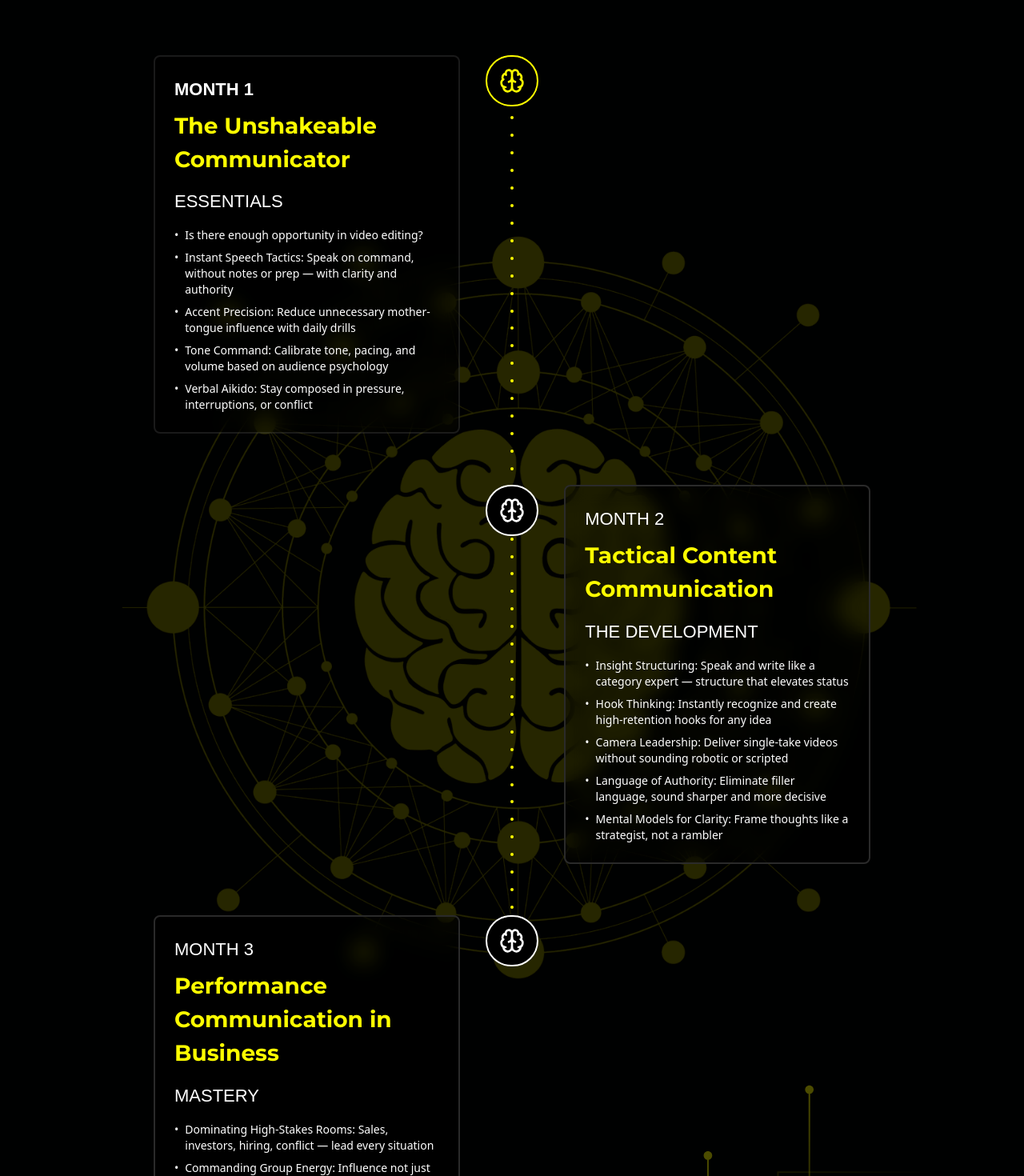
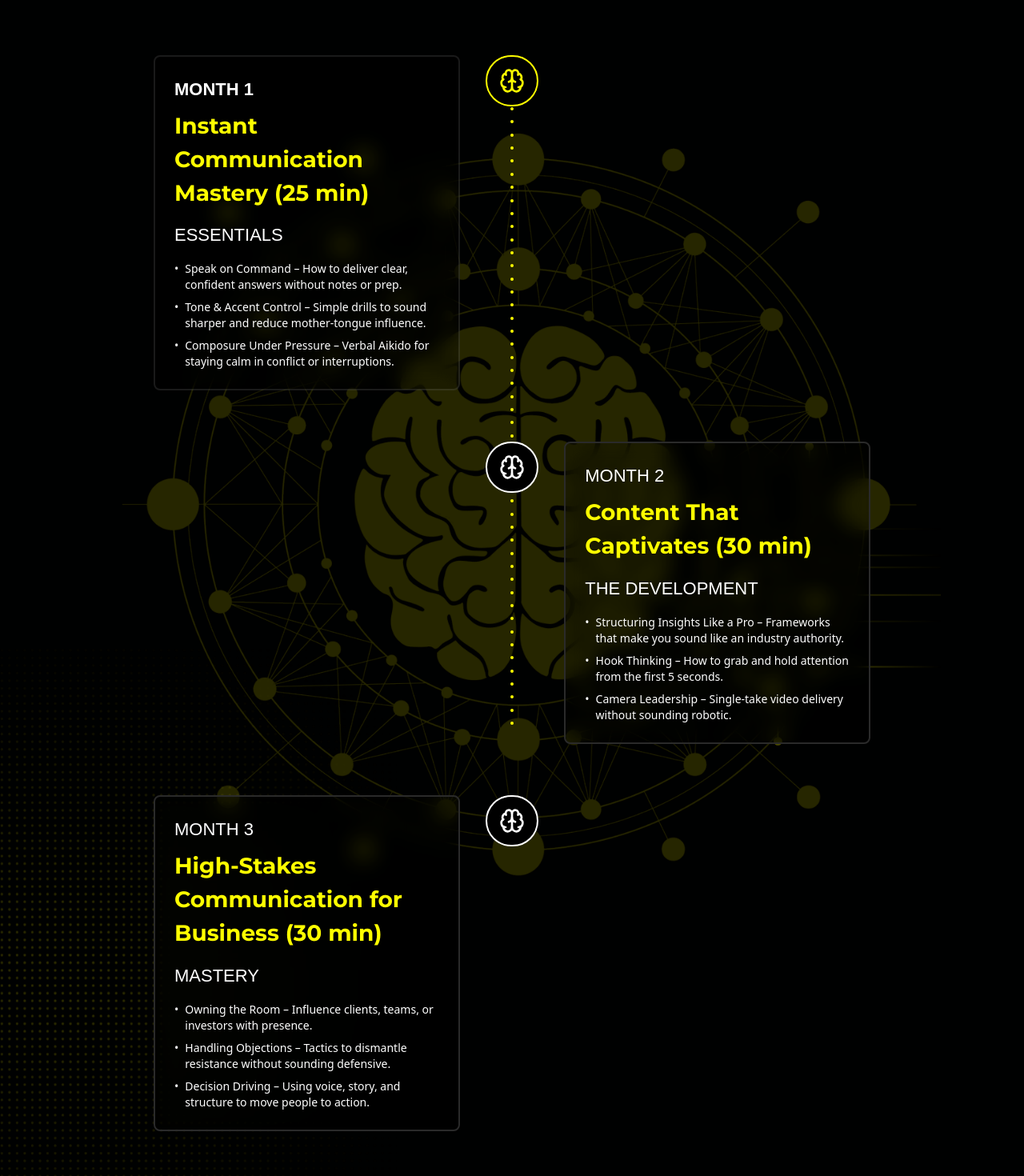
Before and after one commit to yapcapitalist/YC, a React (Vite) app: page /webinar in a window 1280 px wide. Shown: the part 1000-2470 px from the top of the page at 80% size. Built offline with nearby package versions, Linux system fonts and the light colour scheme; a web font is replaced by a local one.

Commit message:
latest curriculum

```diff
--- a/src/components/Webinar/WebCurriculum.jsx
+++ b/src/components/Webinar/WebCurriculum.jsx
@@ -179,30 +179,30 @@ export default function Component() {
           <div className=" sm:w-1/2 w-full pr-0 sm:pr-8">
             <div className="w-[260px] sm:w-auto bg-black/20 border-2 border-[#2a2a2a] backdrop-blur-md p-6 rounded-lg border border-white/10">
               <p className="!font-semibold mb-2">MONTH 1</p>
-              <h2 className="font-bold !text-[#fefe00] !text-[14px] sm:!text-[28px] mb-4">The Unshakeable Communicator</h2>
+              <h2 className="font-bold !text-[#fefe00] !text-[14px] sm:!text-[28px] mb-4">Instant Communication Mastery (25 min)</h2>
               <p className="text-gray-400 text-sm mb-4">ESSENTIALS</p>
 
               <ul className="space-y-2 text-sm">
                 <li className="flex items-start">
                   <span className=" mr-2">•</span>
-                  <span>Is there enough opportunity in video editing?</span>
+                  <span>Speak on Command – How to deliver clear, confident answers without notes or prep.</span>
                 </li>
                 <li className="flex items-start">
                   <span className=" mr-2">•</span>
-                  <span>Instant Speech Tactics: Speak on command, without notes or prep — with clarity and authority</span>
+                  <span>Tone & Accent Control – Simple drills to sound sharper and reduce mother-tongue influence.</span>
                 </li>
                 <li className="flex items-start">
                   <span className=" mr-2">•</span>
-                  <span>Accent Precision: Reduce unnecessary mother-tongue influence with daily drills</span>
+                  <span>Composure Under Pressure – Verbal Aikido for staying calm in conflict or interruptions.</span>
                 </li>
-                <li className="flex items-start">
+                {/* <li className="flex items-start">
                   <span className=" mr-2">•</span>
                   <span>Tone Command: Calibrate tone, pacing, and volume based on audience psychology</span>
                 </li>
                 <li className="flex items-start">
                   <span className=" mr-2">•</span>
                   <span>Verbal Aikido: Stay composed in pressure, interruptions, or conflict</span>
-                </li>
+                </li> */}
                 {/* <li className="flex items-start">
                   <span className=" mr-2">•</span>
                   <span>Gestures & Body Language That Signal Authority</span>
@@ -229,30 +229,30 @@ export default function Component() {
           <div className="sm:w-1/2 w-full pl-0 sm:pl-8">
             <div className="w-[260px] sm:w-auto bg-black/20 border-2 border-[#2a2a2a] backdrop-blur-md p-6 rounded-lg">
               <p className="font-semibold mb-2">MONTH 2</p>
-              <h2 className="font-bold !text-[#fefe00] !text-[14px] sm:!text-[28px] mb-4">Tactical Content Communication</h2>
+              <h2 className="font-bold !text-[#fefe00] !text-[14px] sm:!text-[28px] mb-4">Content That Captivates (30 min)</h2>
               <p className="mb-4">THE DEVELOPMENT</p>
 
               <ul className="space-y-2 text-sm">
                 <li className="flex items-start">
                   <span className="mr-2">•</span>
-                  <span>Insight Structuring: Speak and write like a category expert — structure that elevates status</span>
+                  <span>Structuring Insights Like a Pro – Frameworks that make you sound like an industry authority.</span>
                 </li>
                 <li className="flex items-start">
                   <span className="mr-2">•</span>
-                  <span>Hook Thinking: Instantly recognize and create high-retention hooks for any idea</span>
+                  <span>Hook Thinking – How to grab and hold attention from the first 5 seconds.  </span>
                 </li>
                 <li className="flex items-start">
                   <span className="mr-2">•</span>
-                  <span>Camera Leadership: Deliver single-take videos without sounding robotic or scripted</span>
+                  <span>Camera Leadership – Single-take video delivery without sounding robotic.</span>
                 </li>
-                <li className="flex items-start">
+                {/* <li className="flex items-start">
                   <span className="mr-2">•</span>
                   <span>Language of Authority: Eliminate filler language, sound sharper and more decisive</span>
                 </li>
                 <li className="flex items-start">
                   <span className="mr-2">•</span>
                   <span>Mental Models for Clarity: Frame thoughts like a strategist, not a rambler</span>
-                </li>
+                </li> */}
                 {/* <li className="flex items-start">
                   <span className="mr-2">•</span>
                   <span>Vlog & Film Video Frameworks (Personal Story + Offer)</span>
@@ -271,23 +271,23 @@ export default function Component() {
           <div className="sm:w-1/2 w-full pr-0 sm:pr-8">
             <div className="w-[260px] sm:w-auto bg-black/20 border-2 border-[#2a2a2a] backdrop-blur-md p-6 rounded-lg">
               <p className="font-semibold mb-2">MONTH 3</p>
-              <h2 className="font-bold !text-[#fefe00] !text-[14px] sm:!text-[28px] mb-4">Performance Communication in Business</h2>
+              <h2 className="font-bold !text-[#fefe00] !text-[14px] sm:!text-[28px] mb-4"> High-Stakes Communication for Business (30 min)</h2>
               <p className="mb-4">MASTERY</p>
 
               <ul className="space-y-2 text-sm">
                 <li className="flex items-start">
                   <span className="mr-2">•</span>
-                  <span>Dominating High-Stakes Rooms: Sales, investors, hiring, conflict — lead every situation</span>
+                  <span>Owning the Room – Influence clients, teams, or investors with presence.</span>
                 </li>
                 <li className="flex items-start">
                   <span className="mr-2">•</span>
-                  <span>Commanding Group Energy: Influence not just individuals but entire rooms or calls</span>
+                  <span>Handling Objections – Tactics to dismantle resistance without sounding defensive.</span>
                 </li>
                 <li className="flex items-start">
                   <span className="mr-2">•</span>
-                  <span>Objection Destruction: Defuse resistance using calibrated questions and presence</span>
+                  <span>Decision Driving – Using voice, story, and structure to move people to action.</span>
                 </li>
-                <li className="flex items-start">
+                {/* <li className="flex items-start">
                   <span className="mr-2">•</span>
                   <span>Positioning as a Premium Provider</span>
                 </li>
@@ -298,7 +298,7 @@ export default function Component() {
                 <li className="flex items-start">
                   <span className="mr-2">•</span>
                   <span>Decision Driving: Use voice and narrative to move people to take action</span>
-                </li>
+                </li> */}
               </ul>
             </div>
           </div>
@@ -312,7 +312,7 @@ export default function Component() {
 
       </div>
 
-      <div className="relative z-1 max-w-3xl mx-auto mt-20">
+      {/* <div className="relative z-1 max-w-3xl mx-auto mt-20">
         <div className="flex justify-center mb-10">
           <h2 className="text-[#fefe00] flex items-center gap-2">
            Beyond the Curriculum
@@ -320,7 +320,6 @@ export default function Component() {
         </div>
 
         <div className="space-y-8">
-          {/* Item 1 */}
           <div className="flex items-start gap-4 border-b border-[#fefe00] py-6">
             <div className="currsvg sm:w-[52] sm:h-[52]">
               <img src={discussiionicon} alt="" />
@@ -331,7 +330,6 @@ export default function Component() {
             </div>
           </div>
 
-          {/* Item 2 */}
           <div className="flex items-start gap-4 border-b border-[#fefe00] pb-6">
             <div className="currsvg sm:w-[52] sm:h-[52]">
               <img src={maskicon} alt="" />
@@ -342,7 +340,6 @@ export default function Component() {
             </div>
           </div>
 
-          {/* Item 3 */}
           <div className="flex items-start gap-4 border-b border-[#fefe00] pb-6">
             <div className="currsvg sm:w-[52] sm:h-[52]">
               <img src={trophyicon} alt="" />
@@ -353,7 +350,7 @@ export default function Component() {
             </div>
           </div>
         </div>
-      </div>
+      </div> */}
 
     </div>
   )
```
